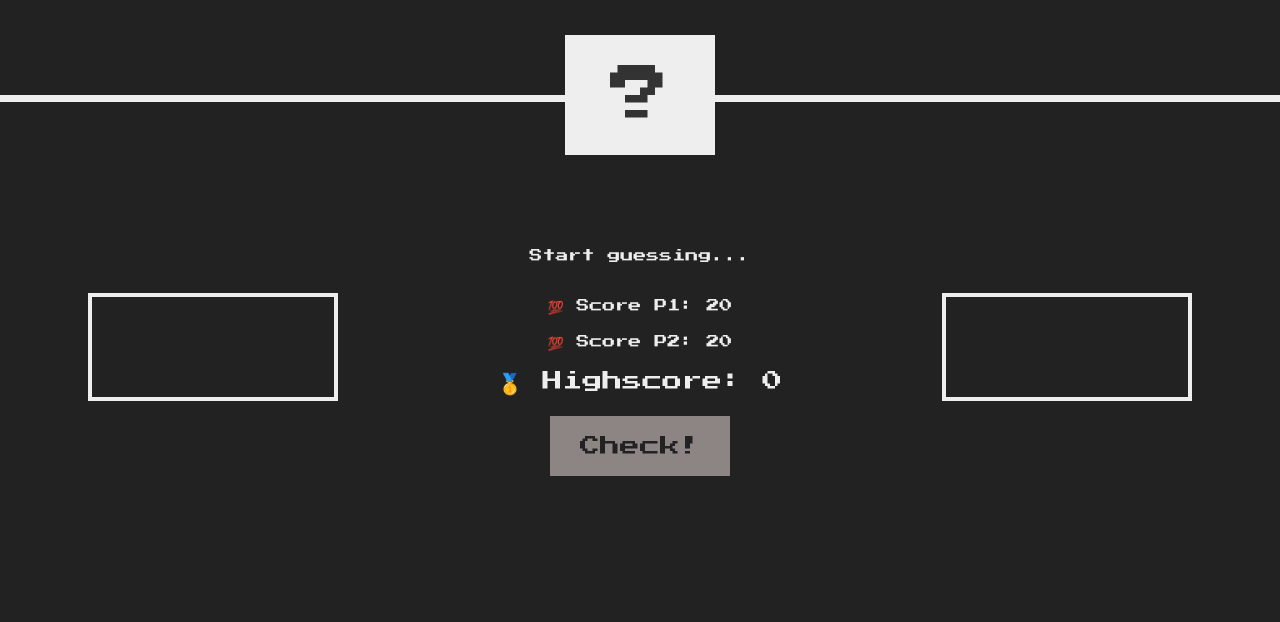
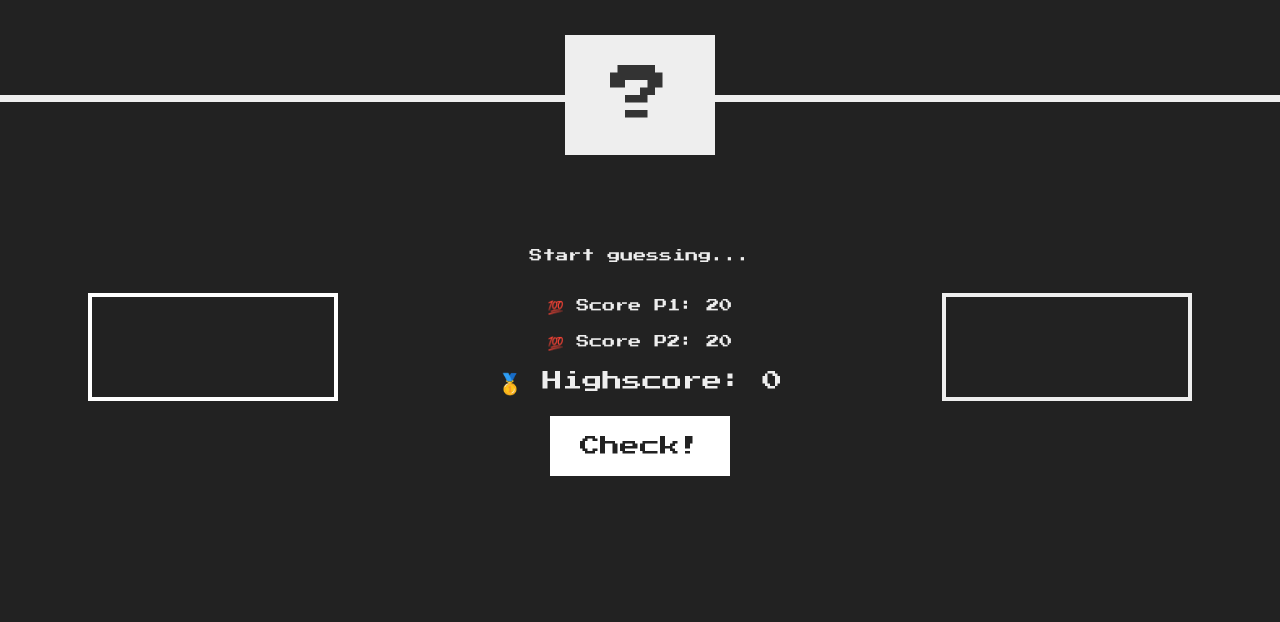
Before and after one commit to SteffinTomy/Guess-Number-Game, a plain HTML site: page index.html in a window 1280 px wide. Shown: the part 178-800 px from the top of the page. Drawn offline with Linux system fonts and the light colour scheme.

Commit message:
fix: change of  style.css

```diff
--- a/style.css
+++ b/style.css
@@ -95,7 +95,7 @@ h1 {
 
 .guessOne {
   background: none;
-  border: 4px solid #eee;
+  border: 4px solid #ffffff;
   font-family: inherit;
   color: inherit;
   font-size: 5rem;
@@ -120,7 +120,7 @@ h1 {
 
 .btn {
   border: none;
-  background-color: #8d8484;
+  background-color: #ffffff;
   color: #222;
   font-size: 2rem;
   font-family: inherit;
@@ -130,7 +130,7 @@ h1 {
 }
 
 .btn:hover {
-  background-color: #ccc;
+  background-color: #a6a6a6;
 }
 
 .message {
```
